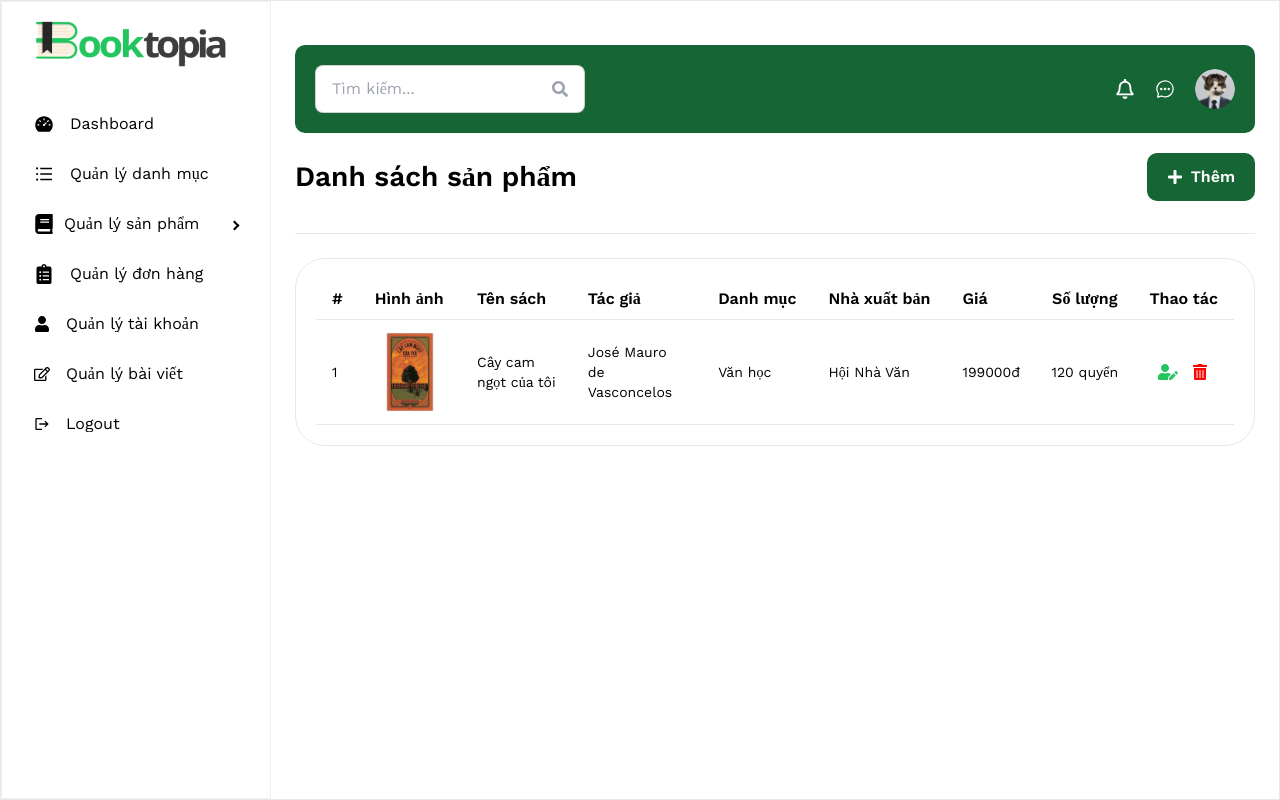
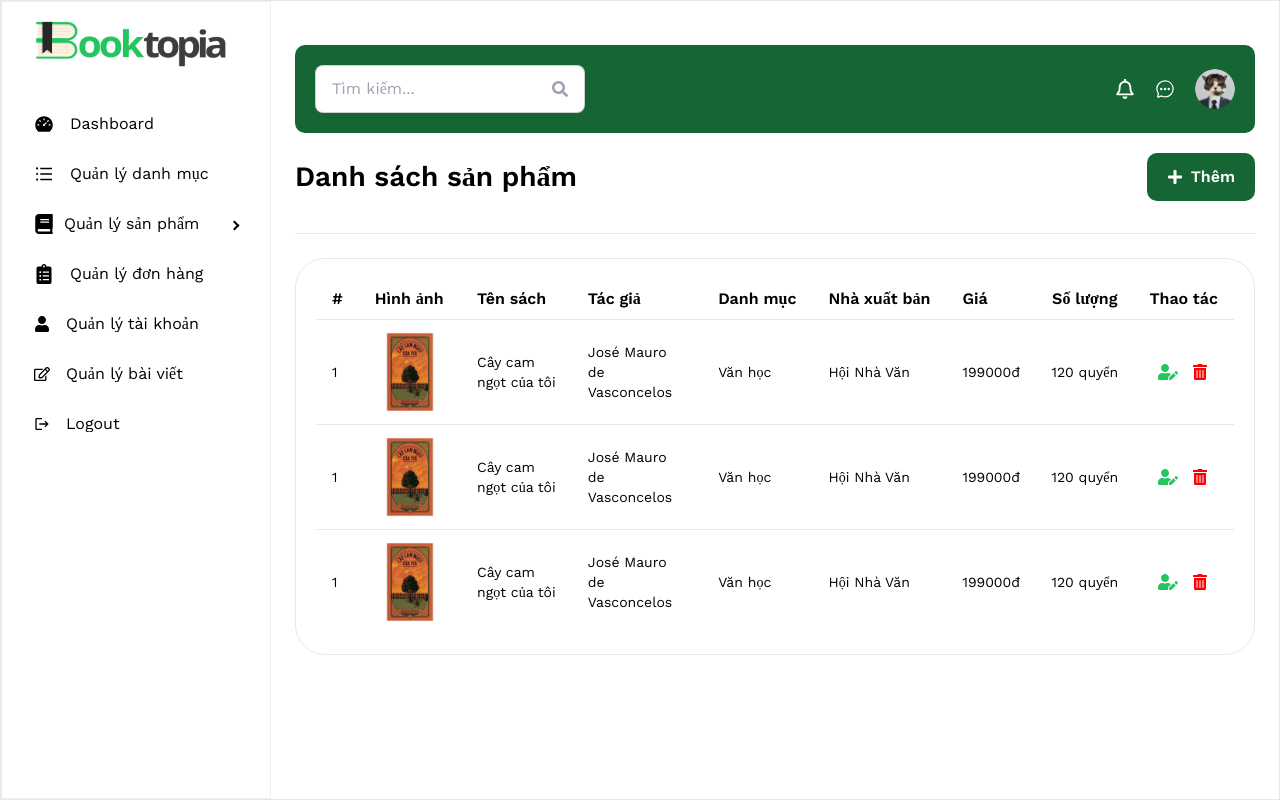
Before and after one commit to Toan3333/Bookstore, a React (Vite) app in the folder bookstore-client/: page /#/dashboard/product-list in a window 1280 px wide. Built offline with nearby package versions, Linux system fonts and the light colour scheme.

Commit message:
Upload source code

```diff
--- a/bookstore-client/src/pages/DashBoard/Admin/ProductList/AllProductList.jsx
+++ b/bookstore-client/src/pages/DashBoard/Admin/ProductList/AllProductList.jsx
@@ -127,6 +127,50 @@ const AllProductList = () => {
                     </div>
                   </td>
                 </tr>
+                <tr>
+                  <td>1</td>
+                  <td>
+                    <img src="./images/product.png" className="w-20 h-20" alt="" />
+                  </td>
+                  <td>Cây cam ngọt của tôi</td>
+                  <td>José Mauro de Vasconcelos</td>
+                  <td>Văn học</td>
+                  <td>Hội Nhà Văn</td>
+                  <td>199000đ</td>
+                  <td className="px-3 text-center">120 quyển</td>
+                  <td>
+                    <div className="flex items-center justify-center gap-3">
+                      <a href="#">
+                        <FaUserEdit className="w-5 h-5 text-main" />
+                      </a>
+                      <a href="#">
+                        <FaTrashAlt className="w-5 h-4 text-red" />
+                      </a>
+                    </div>
+                  </td>
+                </tr>
+                <tr>
+                  <td>1</td>
+                  <td>
+                    <img src="./images/product.png" className="w-20 h-20" alt="" />
+                  </td>
+                  <td>Cây cam ngọt của tôi</td>
+                  <td>José Mauro de Vasconcelos</td>
+                  <td>Văn học</td>
+                  <td>Hội Nhà Văn</td>
+                  <td>199000đ</td>
+                  <td className="px-3 text-center">120 quyển</td>
+                  <td>
+                    <div className="flex items-center justify-center gap-3">
+                      <a href="#">
+                        <FaUserEdit className="w-5 h-5 text-main" />
+                      </a>
+                      <a href="#">
+                        <FaTrashAlt className="w-5 h-4 text-red" />
+                      </a>
+                    </div>
+                  </td>
+                </tr>
               </tbody>
             </table>
           </div>
```
